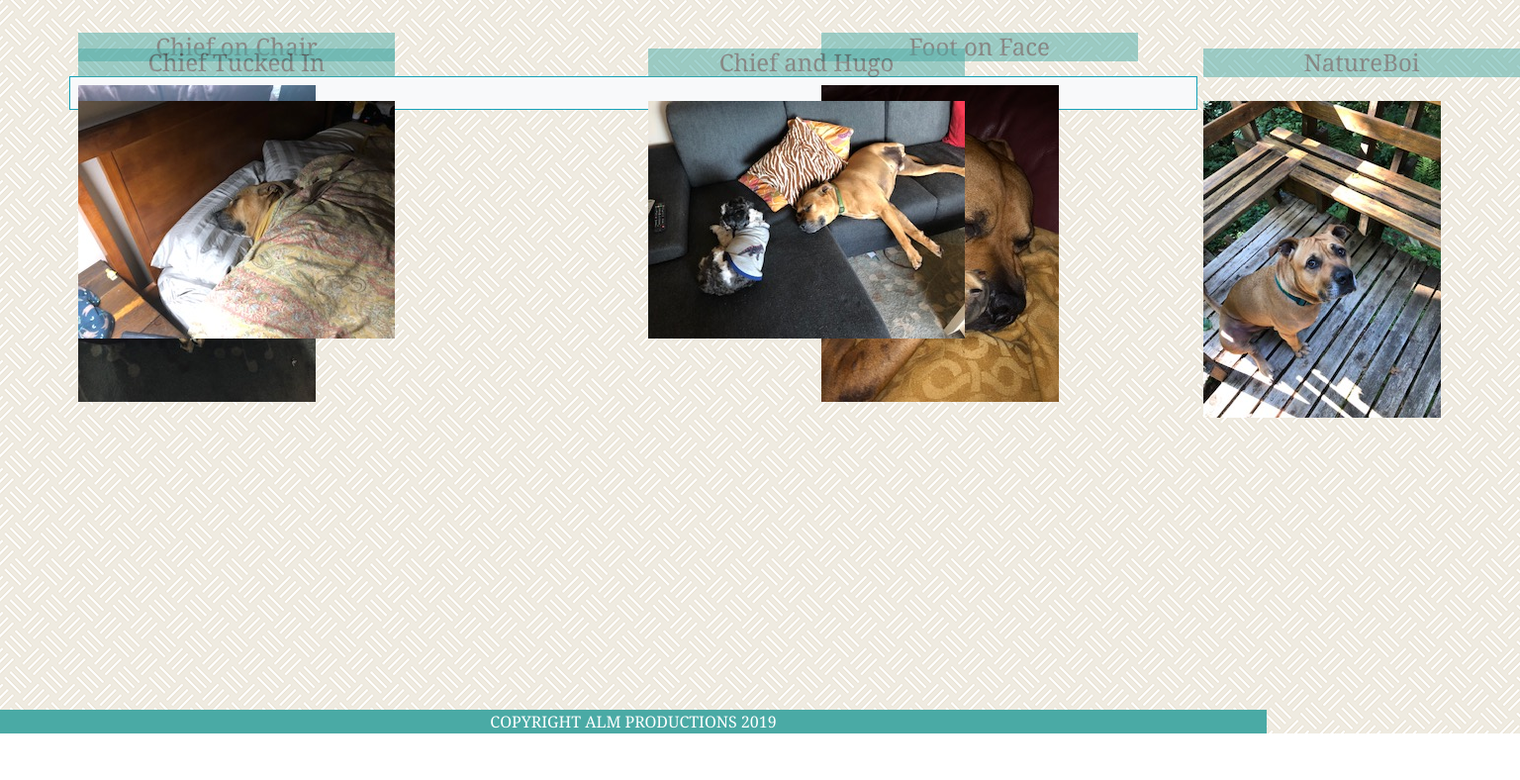
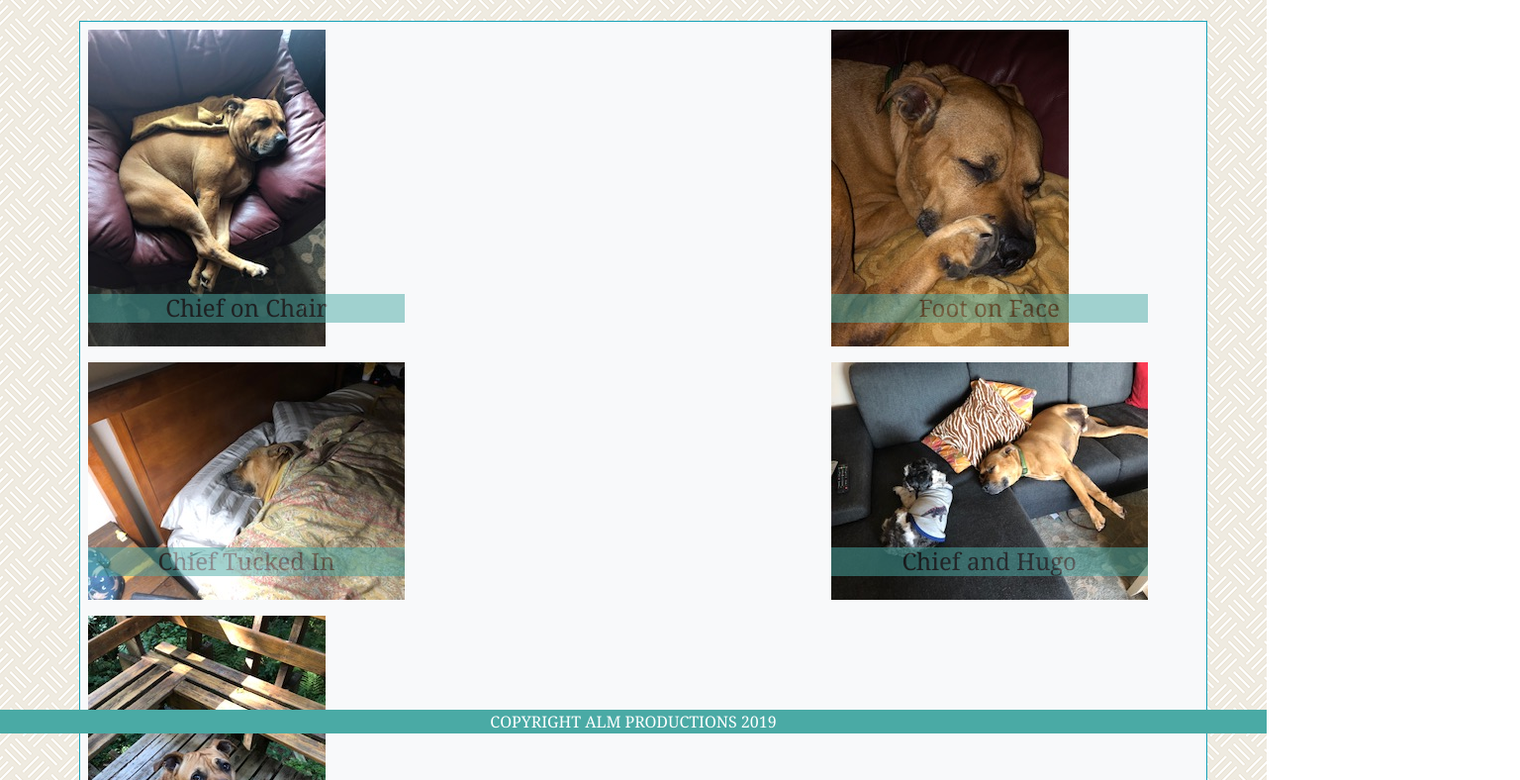
Before and after one commit to jazznerd206/Bootstrap-Portfolio, a plain HTML site: page portfolio.html in a window 1280 px wide. Shown: the part 59-847 px from the top of the page at 99% size, 1536 px wide, since content can reach past the window. Before the commit the page ends 800 px from the top, so only its background shows below. Drawn offline with nearby package versions, Linux system fonts and the light colour scheme.

Commit message:
final homework commit

```diff
--- a/assets/styles.css
+++ b/assets/styles.css
@@ -28,9 +28,12 @@ footer {
 }
 
 .mycontainer {
-    position: relative;
+    position: absolute;
     top: 5rem;
     bottom: 5rem;
+    left: 5rem;
+    margin: 0, auto;
+    height: 100vh;
 }
 
 #imagediv {
@@ -38,9 +41,6 @@ footer {
     display: inline;
 }
 
-.image {
-    position: absolute;
-}
 
 h4 {
     position: absolute; /*sets position for project titles, uses jpg for nearest positioned ancestor*/
```
Also changed, not shown: index.html (+1 -1 lines), portfolio.html (+1 -0 lines).
